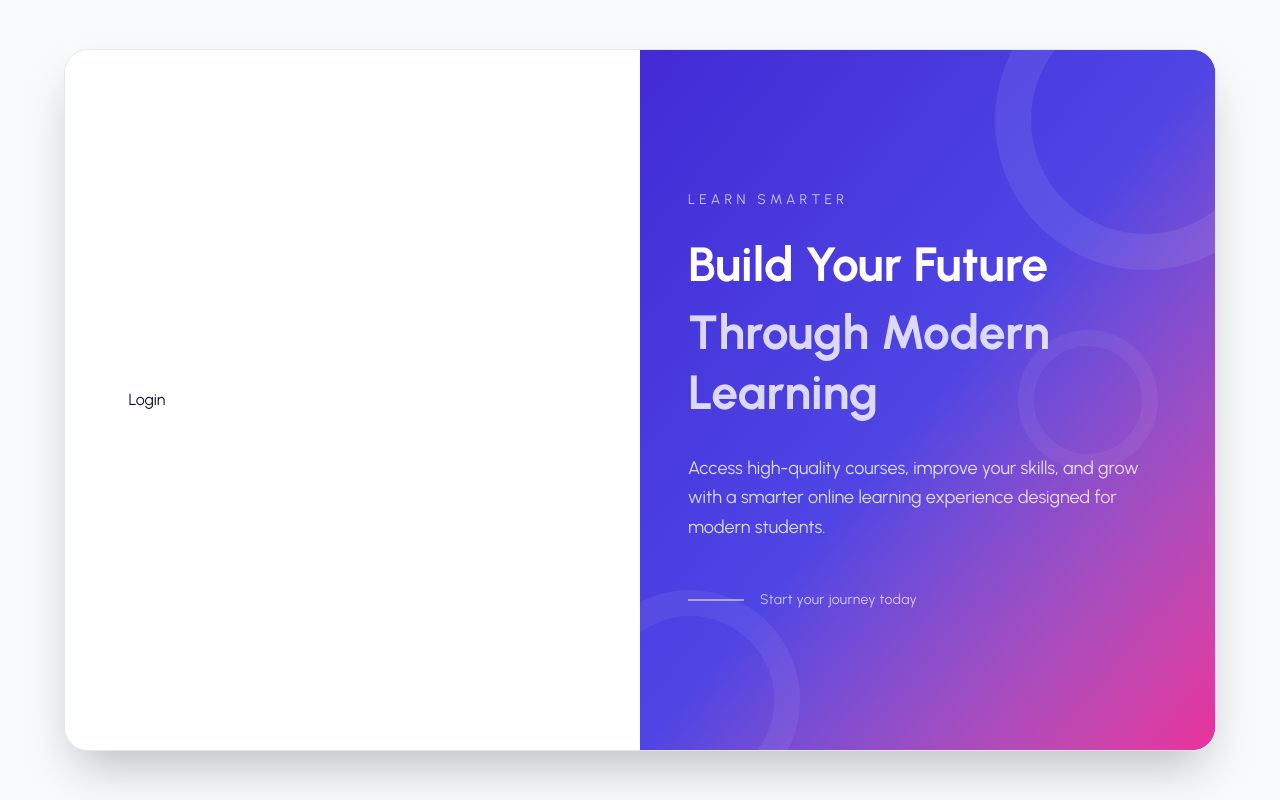
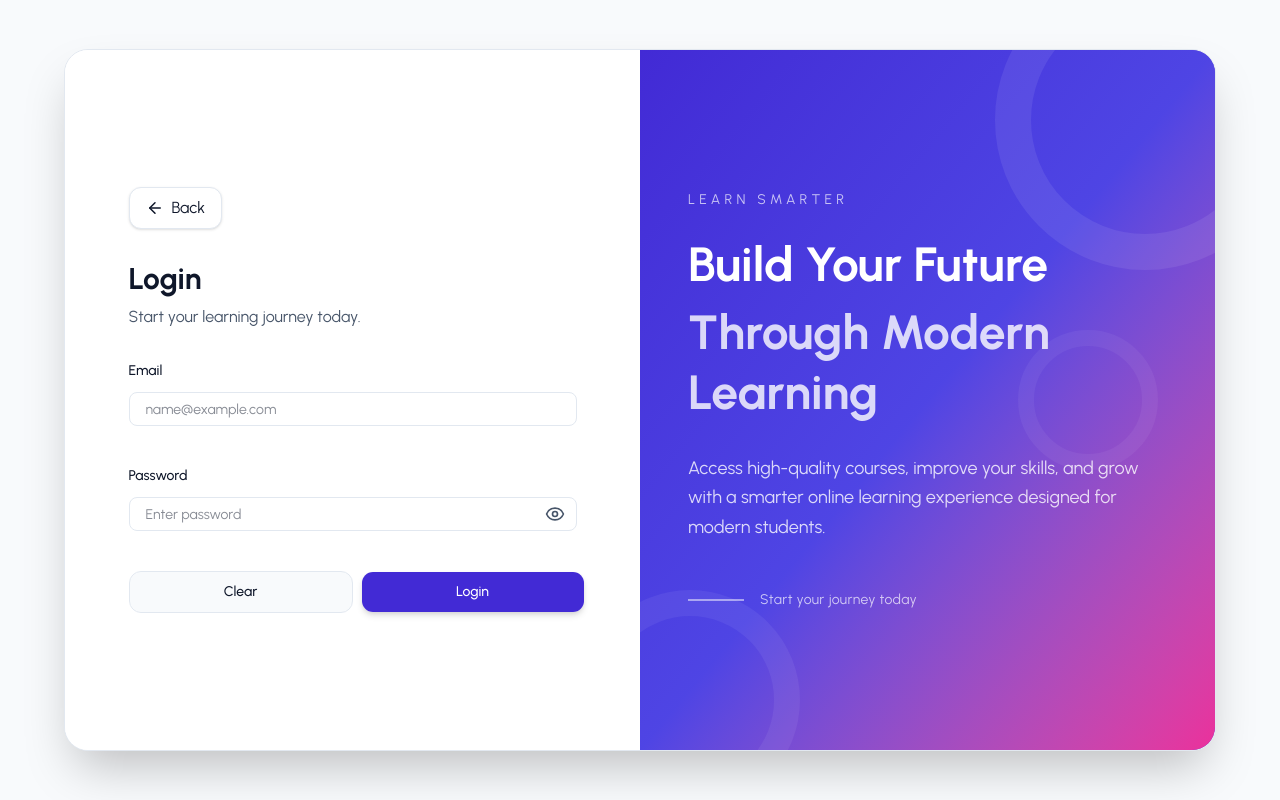
Before and after one commit to ishtiak-billah-emon/LMS-FE, a React (Vite) app: page /login in a window 1280 px wide. Built offline with nearby package versions, Linux system fonts and the light colour scheme.

Commit message:
Login form designed using react hook form

```diff
--- a/src/pages/Auth/Login/Login.jsx
+++ b/src/pages/Auth/Login/Login.jsx
@@ -1,10 +1,167 @@
+import BackButton from "@/components/shared/BackButton";
+import { Button } from "@/components/ui/button";
+import { Field, FieldGroup, FieldLabel } from "@/components/ui/field";
+import { Input } from "@/components/ui/input";
+import { Eye, EyeOff } from "lucide-react";
+import { useState } from "react";
+import { useForm } from "react-hook-form";
 
 const Login = () => {
+
+  const [showPassword, setShowPassword] = useState(false);
+
+
+  const {
+    register,
+    handleSubmit,
+    reset,
+    formState: { errors },
+  } = useForm();
+
+
+  const handleLogin = (data) => {
+    console.log(data);
+
+    // reset form after submit
+    reset();
+  };
+
   return (
     <div>
-      Login
+      {/* Header */}
+      <div className="mb-8">
+        <div className="mb-4 md:mb-8">
+          <BackButton />
+        </div>
+
+        <h1 className="text-3xl font-bold text-text-primary">Login</h1>
+
+        <p className="text-text-secondary mt-2">
+          Start your learning journey today.
+        </p>
+      </div>
+
+      {/* Form */}
+      <form onSubmit={handleSubmit(handleLogin)}>
+        <FieldGroup className="space-y-5">
+          {/* Email */}
+          <Field className="space-y-1">
+            <FieldLabel>Email</FieldLabel>
+
+            <Input
+              type="email"
+              className="p-4
+                      border-border
+                      focus-visible:border-primary
+                      focus-visible:ring-primary/20
+                         "
+              placeholder="name@example.com"
+              {...register("email", {
+                required: "Email is required",
+                pattern: {
+                  value: /^[a-zA-Z0-9._%+-]+@[a-z0-9.-]+\.[a-z]{2,4}$/,
+                  message: "Please enter a valid email address",
+                },
+              })}
+            />
+
+            {errors.email && (
+              <p className="text-sm text-red-500 mt-1">
+                {errors.email.message}
+              </p>
+            )}
+          </Field>
+
+          {/* Password */}
+          <Field className="space-y-1">
+            <FieldLabel>Password</FieldLabel>
+
+            <div className="relative">
+              <Input
+                type={showPassword ? "text" : "password"}
+                placeholder="Enter password"
+                className="p-4
+                      border-border
+                      focus-visible:border-primary
+                      focus-visible:ring-primary/20
+                         "
+                {...register("password", {
+                  required: "Password is required",
+
+                  minLength: {
+                    value: 8,
+                    message: "Password must be at least 8 characters",
+                  },
+
+                  maxLength: {
+                    value: 20,
+                    message: "Password cannot exceed 20 characters",
+                  },
+
+                  pattern: {
+                    value: /^(?=.*[a-z])(?=.*[A-Z])(?=.*\d)(?=.*[@$!%*?&])/,
+                    message:
+                      "Password must contain uppercase, lowercase, number and special character",
+                  },
+                })}
+              />
+
+              <button
+                type="button"
+                onClick={() => setShowPassword(!showPassword)}
+                className="absolute right-3 top-1/2 -translate-y-1/2 text-text-secondary hover:text-primary transition"
+              >
+                {showPassword ? <EyeOff size={20} /> : <Eye size={20} />}
+              </button>
+            </div>
+
+            {errors.password && (
+              <p className="text-sm text-red-500 mt-1">
+                {errors.password.message}
+              </p>
+            )}
+          </Field>
+
+          {/* Buttons */}
+          <Field orientation="horizontal w-full">
+            <Button
+              type="button"
+              variant="outline"
+              onClick={() => reset()}
+              className=" w-1/2
+    px-6
+    py-5
+    rounded-xl
+    border-border
+    hover:bg-muted
+    hover:border-primary
+    transition-all
+    duration-300
+  "
+            >
+              Clear
+            </Button>
+
+            <Button
+              type="submit"
+              className=" w-1/2 px-6 py-5 rounded-xl not-[]:bg-primary hover:bg-primary-hover
+    text-white
+    font-medium
+    shadow-md
+    hover:shadow-lg
+    hover:scale-[1.02]
+    transition-all
+    duration-300
+  "
+            >
+              Login
+            </Button>
+          </Field>
+        </FieldGroup>
+      </form>
     </div>
   );
+
 };
 
 export default Login;
```
